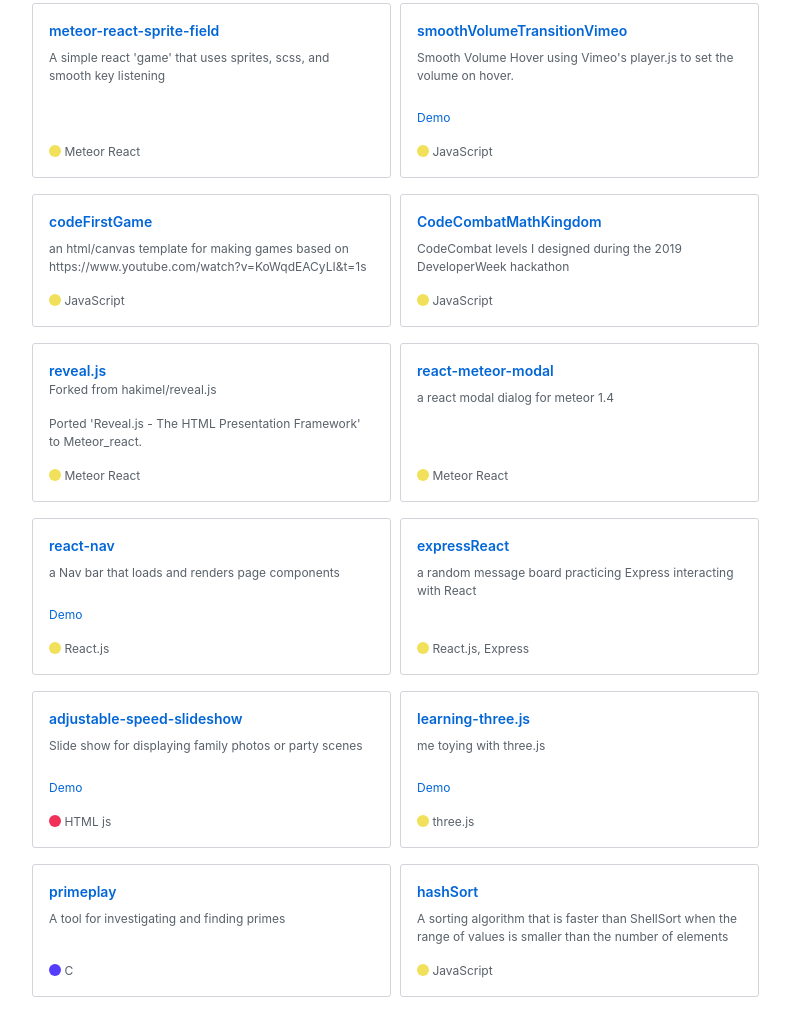
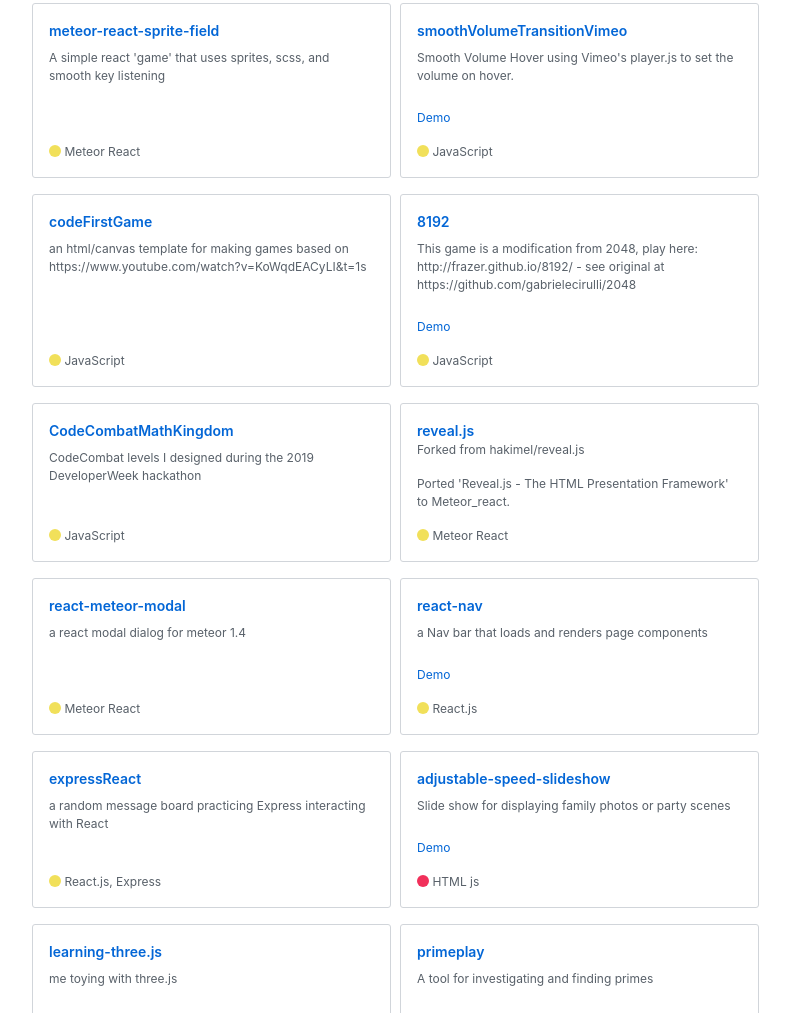
Before and after one commit to Frazer/portfolio, a plain HTML site: page index.html in a window 1280 px wide. Shown: the part 1401-2414 px from the top of the page, without its empty margins (371-1161 px from the left). Drawn offline with Linux system fonts and the light colour scheme; no server answers.

Commit message:
added 8192 and polished stars

```diff
--- a/portfolio.js
+++ b/portfolio.js
@@ -68,12 +68,13 @@ let displayPortfolio = (repositoryArray) => {
         response.json().then(data => {
 
           if (data.description) {descP.innerHTML = data.description;}
-          if(data.stargazers_count){
+          let stars = data.stargazers_count || repObj.stars;
+          if(stars){
             let starLink = document.createElement("A");
             starLink.classList = "pinned-repo-meta muted-link";
             starLink.href = "https://github.com/"+repObj.href+"/stargazers";
             starLink.target="viewProj"+repObj.name;
-            starLink.innerHTML = '<svg aria-label="stars" class="octicon octicon-star" viewBox="0 0 14 16" version="1.1" width="14" height="16" role="img"><path fill-rule="evenodd" d="M14 6l-4.9-.64L7 1 4.9 5.36 0 6l3.6 3.26L2.67 14 7 11.67 11.33 14l-.93-4.74L14 6z"></path></svg> '+data.stargazers_count;
+            starLink.innerHTML = '<svg aria-label="stars" class="octicon octicon-star" viewBox="0 0 14 16" version="1.1" width="14" height="16" role="img"><path fill-rule="evenodd" d="M14 6l-4.9-.64L7 1 4.9 5.36 0 6l3.6 3.26L2.67 14 7 11.67 11.33 14l-.93-4.74L14 6z"></path></svg> '+stars;
             langP.appendChild(starLink);
           }
 
@@ -150,7 +151,9 @@ let displayPortfolio = (repositoryArray) => {
     name: "dynamicallyAccessCSS.js",
     desc:  "edit rules in your css",
     backgroundColor:"#f1e05a;",
-    lang: "JavaScript"}
+    lang: "JavaScript",
+    stars: 4
+  }
   ,
   {href:"Frazer/chaseMeInReactVR",
   title:"chaseMeInReactVR",
@@ -220,6 +223,14 @@ let displayPortfolio = (repositoryArray) => {
   backgroundColor:"#f1e05a;",
   lang:"JavaScript",
   },
+  { href:"Frazer/8192",
+  title:"8192",
+  name: "8192",
+  desc: "This game is a modification from 2048, play here: http://frazer.github.io/8192/ - see original at https://github.com/gabrielecirulli/2048",
+  backgroundColor:"#f1e05a;",
+  lang:"JavaScript",
+  demo:"http://frazer.github.io/8192/"
+  },
   { href:"Frazer/CodeCombatMathKingdom",
   title:"CodeCombatMathKingdom",
   name: "CodeCombatMathKingdom",
@@ -241,6 +252,7 @@ let displayPortfolio = (repositoryArray) => {
   desc:"a react modal dialog for meteor 1.4 ",
   backgroundColor:"#f1e05a;",
   lang:'Meteor React',
+  stars: 1
   },
   {href:"Frazer/react-nav",
   title:"react-nav",
```
Also changed, not shown: index.html (+2 -4 lines).
